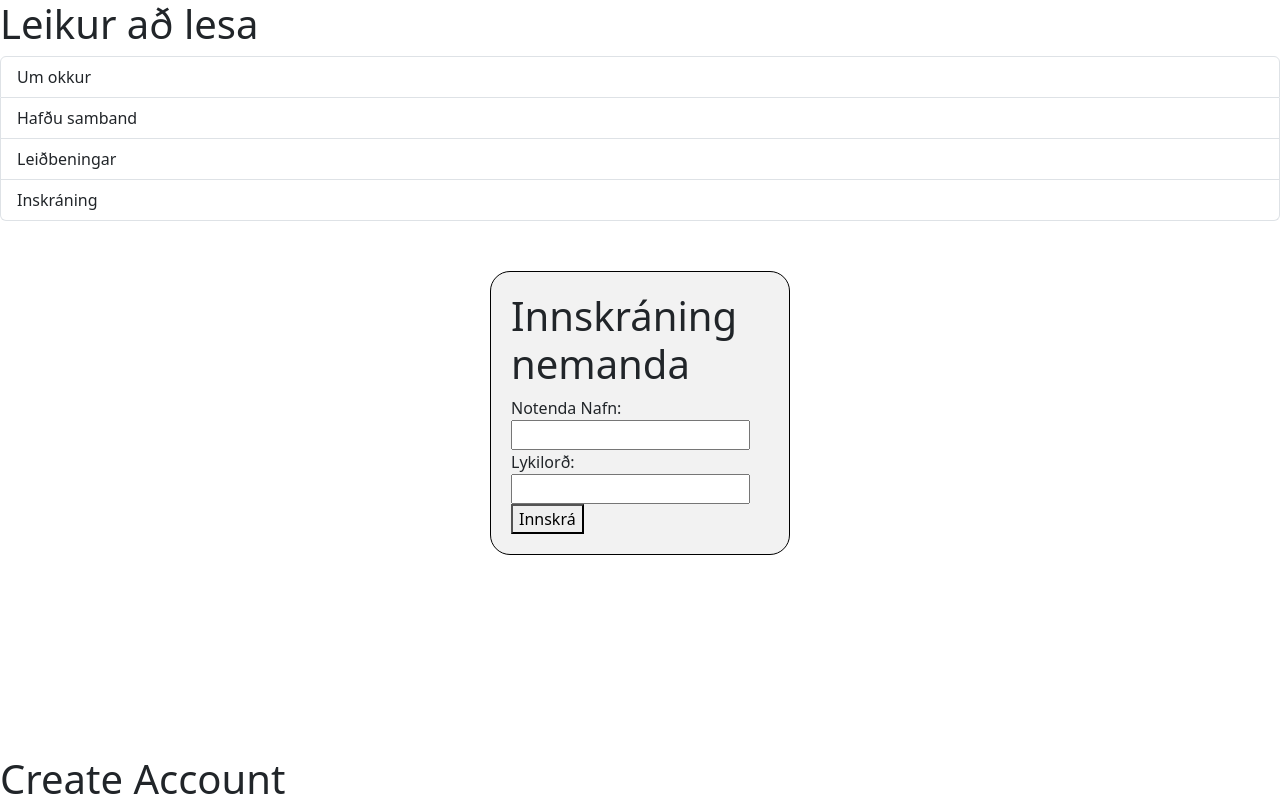
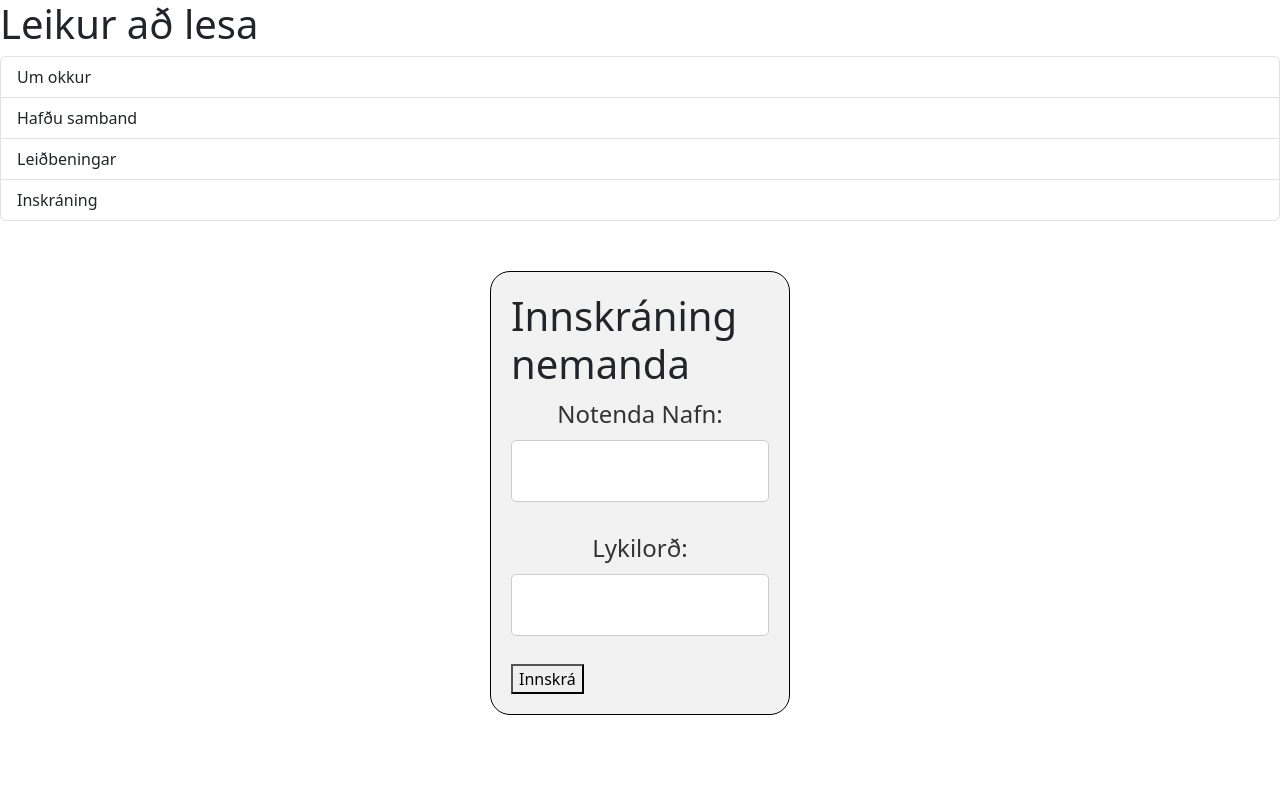
Before and after one commit to LeikuradLesa/vefApp, a React (Vite) app in the folder vefsida/: page / in a window 1280 px wide. Shown: the top 800 px of the page. Built offline with nearby package versions, Linux system fonts and the light colour scheme.

Commit message:
snyrta aðeins til nýskráninguna

```diff
--- a/vefsida/src/components/App.css
+++ b/vefsida/src/components/App.css
@@ -1,6 +1,4 @@
-div.about-us,
-h2,
-p {
+div.about-us, h2,p, div.Signup {
   text-align: center;
   margin: 0 auto;
   margin-top: 20px;
@@ -61,3 +59,5 @@ p {
 .address-h4{
   margin-bottom: 15px;
 }
+
+/*Hérna fyrir neðan er css fyrir nýskráningu*/
--- a/vefsida/src/components/Login.tsx
+++ b/vefsida/src/components/Login.tsx
@@ -1,5 +1,5 @@
 import React, { useState } from 'react';
-import './Login.css'; // Import the CSS file
+import './Login.css';
 
 const LoginPage: React.FC = () => {
   const [loginInfo, setLoginInfo] = useState({
@@ -45,12 +45,12 @@ const LoginPage: React.FC = () => {
     <div className="login-container"> {/* Add a class name for styling */}
       <h1>Innskráning nemanda</h1>
       <form onSubmit={handleLogin}>
-        <label>
+        <label className='Title'>
           Notenda Nafn:
           <input type="text" required name="notendanafn" value={loginInfo.notendanafn} onChange={handleInputChange} />
         </label>
         <br />
-        <label>
+        <label className='Title'>
           Lykilorð:
           <input type="password" required name="lykilord" value={loginInfo.lykilord} onChange={handleInputChange} />
         </label>
--- a/vefsida/src/components/Signup.tsx
+++ b/vefsida/src/components/Signup.tsx
@@ -66,7 +66,7 @@ const Signup: React.FC = () => {
     };
 
     return (
-        <div>
+        <div className='login-container'>
             {usernameExists && <h3>Username er núþegar til, reyndu aftur</h3>}
 
             <h1>Create Account</h1>
--- a/vefsida/src/components/login.css
+++ b/vefsida/src/components/login.css
@@ -18,5 +18,12 @@
     font-size: 24px;
     margin-bottom: 20px;
 }
-
-/* Add more CSS styles here to spice up the website */
+input[type=text], input[type=password] {
+    width: 100%;
+    padding: 12px 20px;
+    margin: 8px 0px;
+    display: inline-block;
+    border: 1px solid #ccc;
+    box-sizing: border-box;
+    border-radius: 5px;
+}
```
